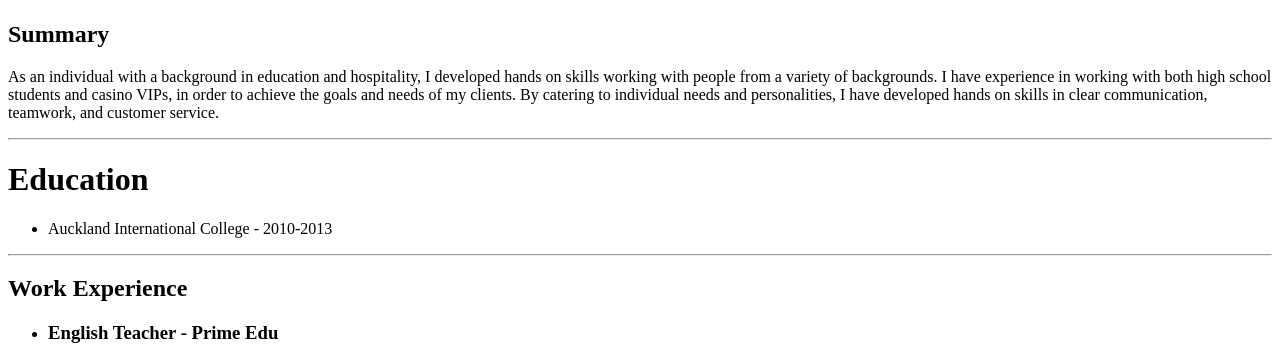
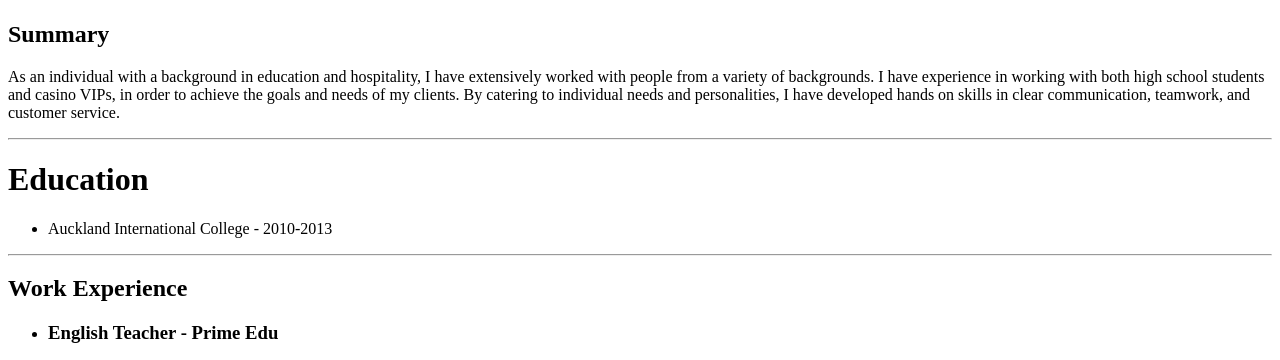
Before and after one commit to nathankhk/html-capstone, a plain HTML site: page index.html in a window 1280 px wide. Shown: the part 433-793 px from the top of the page. Drawn offline with Linux system fonts and the light colour scheme.

Commit message:
Update index.html

```diff
--- a/index.html
+++ b/index.html
@@ -12,8 +12,8 @@
     <h1>Nathan Kim</h1>
     <img src="https://scontent-akl1-1.xx.fbcdn.net/v/t1.18169-9/941304_555140931202674_1685319138_n.jpg?_nc_cat=108&ccb=1-7&_nc_sid=cdbe9c&_nc_ohc=xZYdVFfwjZQAX9Nm0-T&_nc_ht=scontent-akl1-1.xx&oh=00_AfAm2Fq4_i9oK_-yb_4CJGzbu4Ho9qrYdhBp9Vr6KPS2jw&oe=64E2694F" height="350" alt="Picture of Nathan Kim">
     <h2>Summary</h2>
-        <p>As an individual with a background in education and hospitality, I developed hands on skills
-            working with people from a variety of backgrounds. I have experience in working with both
+        <p>As an individual with a background in education and hospitality, I have extensively worked
+            with people from a variety of backgrounds. I have experience in working with both
             high school students and casino VIPs, in order to achieve the goals and needs of my clients.
             By catering to individual needs and personalities, I have developed hands on skills in clear
             communication, teamwork, and customer service.
```
